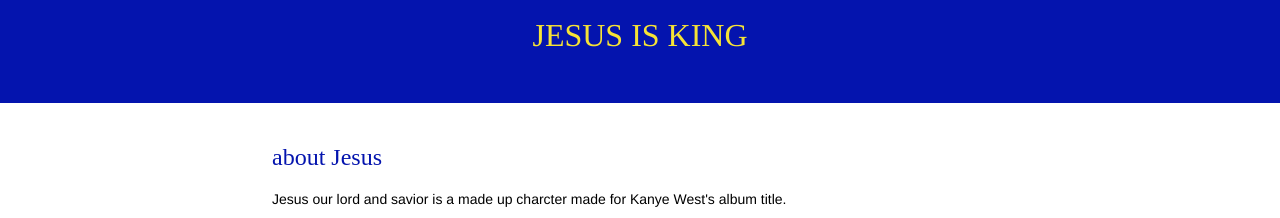
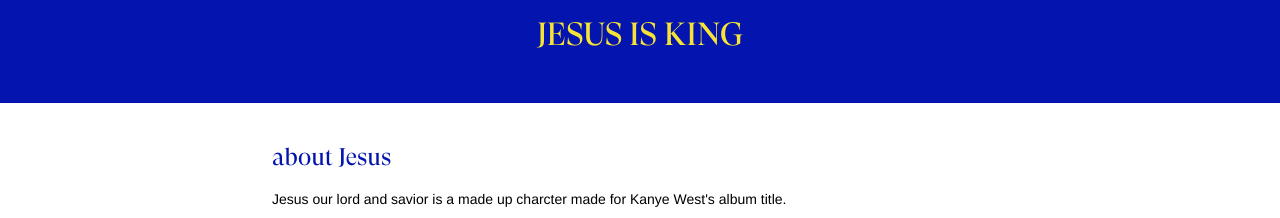
Before and after one commit to roeylubin/Jesus, a plain HTML site: page index.html in a window 1280 px wide. Shown: the part 275-493 px from the top of the page. Drawn offline with Linux system fonts and the light colour scheme; files whose address does not match are found by name.

Commit message:
rewroted @font-face to the RIGHT font file path

```diff
--- a/css/hero.css
+++ b/css/hero.css
@@ -1,5 +1,5 @@
 @font-face {
-	src: url(fonts/AnyConv.com__GT-Super-Display-Regular-Trial.woff) format('woff');
+	src: url(/Users/roeylubin/Desktop/Jesus/fonts/AnyConv.com__GT-Super-Display-Regular-Trial.woff) format('woff');
 	font-family: vamp;
     font-weight: normal;
     font-style: normal;
@@ -58,12 +58,12 @@ p, a, ol{
 }
 
 h1, h2{
-	font-family: voyage;
+	font-family: vamp;
 	font-weight: 400;
 }
 
 h1{
-	font-family: gt super, times, serif;
+	font-family: vamp, gt super, times, serif;
 }
 
 h2{
```
Also changed, not shown: 1 other file.
